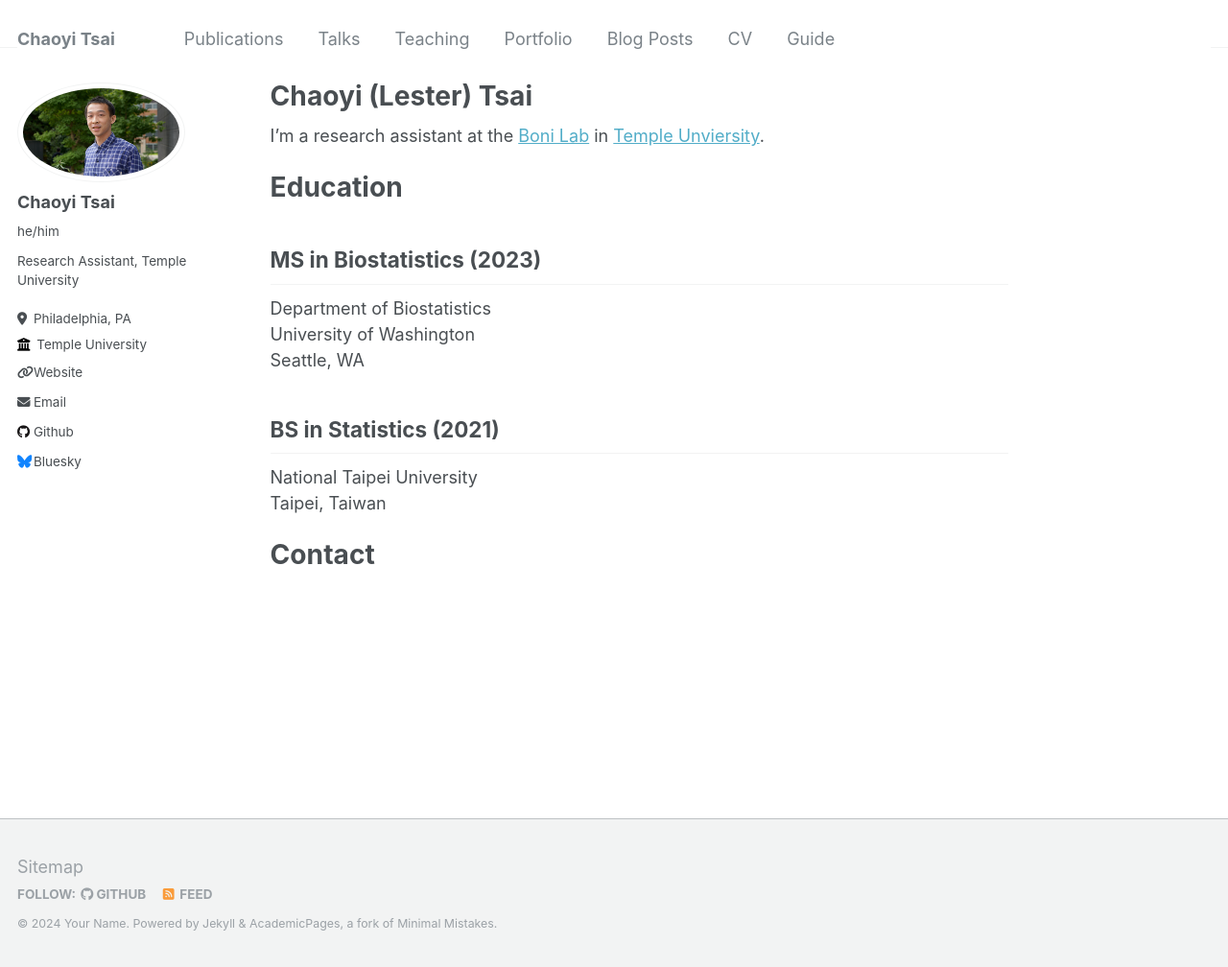
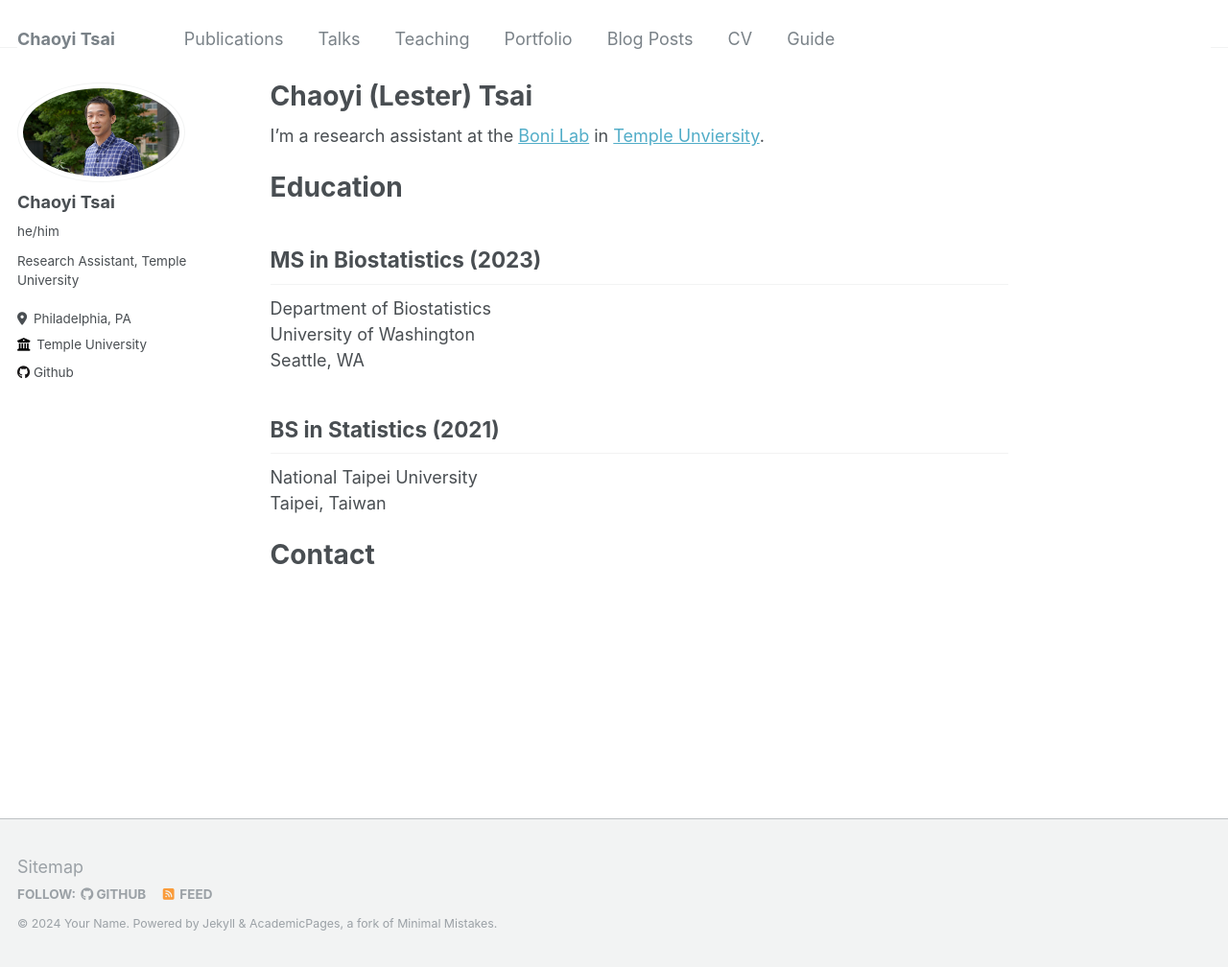
Before and after one commit to Lestertsai/Lestertsai.github.io, a Jekyll site: the page built from _pages/about.md, in a window 1280 px wide and 1008 px high. Shown: the whole window at 96% size. Built offline with Jekyll 4.4.1, drawn with Linux system fonts in a browser that asks for light colours.

Commit message:
Update _config.yml

```diff
--- a/_config.yml
+++ b/_config.yml
@@ -27,8 +27,8 @@ author:
   bio              : "Research Assistant, Temple University"
   location         : "Philadelphia, PA"
   employer         : "Temple University"
-  uri              : "https://mol.ax"
-  email            : "none@example.org"
+  uri              : # "https://mol.ax"
+  email            : # "none@example.org"
 
   # Academic websites
   arxiv            : # URL - Update with the correct link to your profile
@@ -47,7 +47,7 @@ author:
   stackoverflow    : # User number or user number and name (i.e., use "1" or "1/jeff-atwood")
 
   # Social media
-  bluesky          : "bsky.app" # Replace this with you Bluesky username
+  bluesky          : # "bsky.app" # Replace this with you Bluesky username
   facebook         : # Username
   flickr           : # Username
   foursquare       : # Username
```
